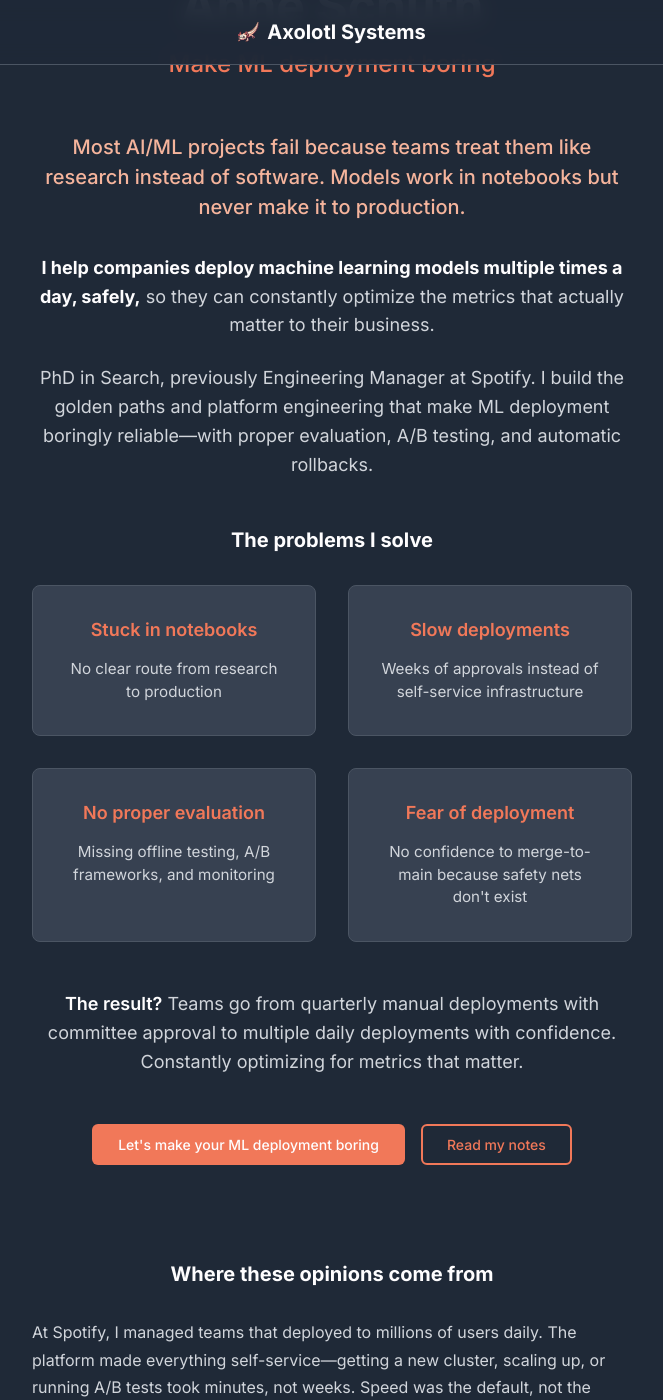
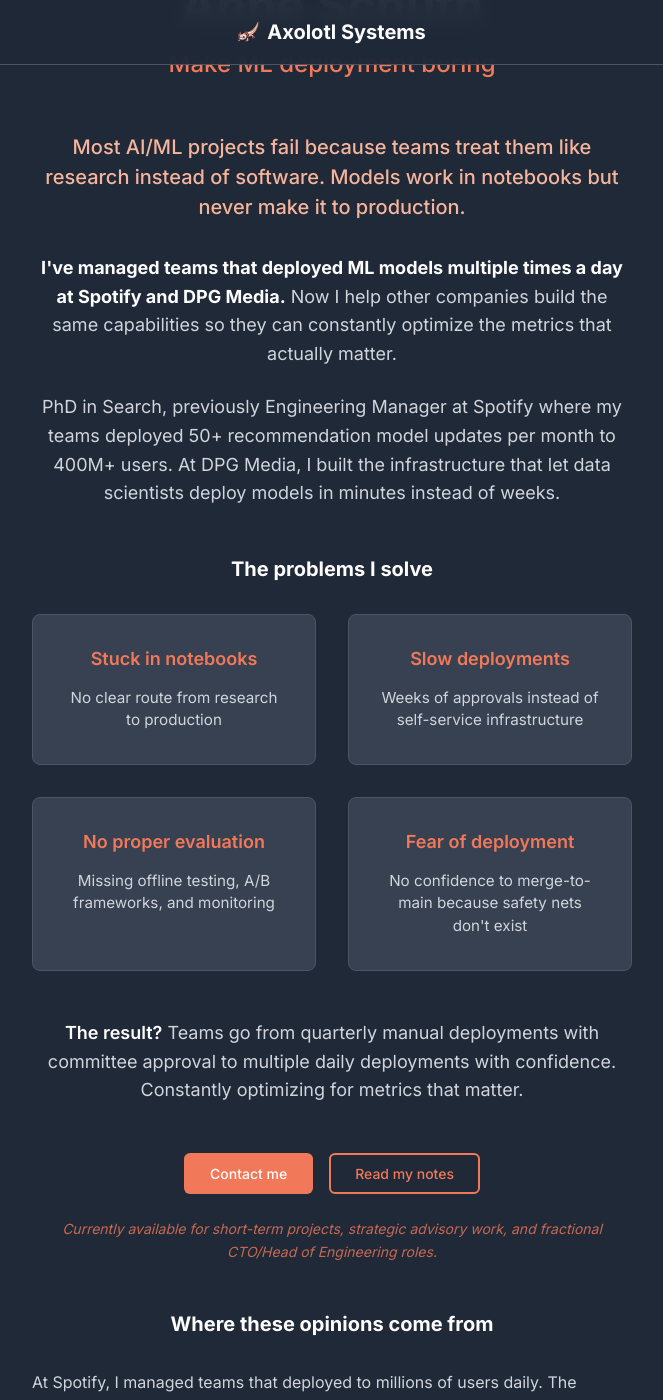
Before and after one commit to axolotl-systems/axolotl-systems.github.io, a Jekyll site: the page built from index.html, in a window 1280 px wide and 1400 px high, scrolled down 368 px. Shown: the whole window, without its empty margins (308-971 px from the left). Built offline with Jekyll 4.4.1, drawn with Linux system fonts in a browser that asks for light colours.

Commit message:
Update availability section styling and add fractional CTO/Head of Engineering roles
- Redesign availability note positioning below contact buttons with visual separation
- Change availability text color to coral accent for better contrast
- Add fractional CTO/Head of Engineering roles to availability options
- Maintain italic styling and reduced opacity for visual hierarchy

🤖 Generated with [Claude Code](https://claude.ai/code)

Co-Authored-By: Claude <noreply@anthropic.com>

```diff
--- a/_sass/_components.scss
+++ b/_sass/_components.scss
@@ -193,11 +193,24 @@
     flex-direction: column;
     gap: $spacing-sm;
     align-items: center;
-    margin-bottom: $spacing-3xl;
+    margin-bottom: $spacing-md;
 
     @media (min-width: $breakpoint-sm) {
       flex-direction: row;
       justify-content: center;
+    }
+  }
+
+  &__availability {
+    margin-bottom: $spacing-xl;
+
+    &-note {
+      font-size: 0.875rem;
+      color: var(--color-accent);
+      text-align: center;
+      font-style: italic;
+      margin: 0;
+      opacity: 0.8;
     }
   }
 
--- a/index.html
+++ b/index.html
@@ -23,13 +23,13 @@ description: "Most AI/ML projects fail because teams treat them like research in
 
       <div class="intro__solution">
         <p>
-          <strong>I help companies deploy machine learning models multiple times a day, safely,</strong>
-          so they can constantly optimize the metrics that actually matter to their business.
+          <strong>I've managed teams that deployed ML models multiple times a day at Spotify and DPG Media.</strong>
+          Now I help other companies build the same capabilities so they can constantly optimize the metrics that actually matter.
         </p>
 
         <p>
-          PhD in Search, previously Engineering Manager at Spotify. I build the golden paths and platform engineering
-          that make ML deployment boringly reliable—with proper evaluation, A/B testing, and automatic rollbacks.
+          PhD in Search, previously Engineering Manager at Spotify where my teams deployed 50+ recommendation model updates per month to 400M+ users.
+          At DPG Media, I built the infrastructure that let data scientists deploy models in minutes instead of weeks.
         </p>
       </div>
 
@@ -64,11 +64,17 @@ description: "Most AI/ML projects fail because teams treat them like research in
 
       <div class="intro__contact">
         <a href="mailto:hello@axolotl.systems" class="btn btn--primary">
-          Let's make your ML deployment boring
+          Contact me
         </a>
         <a href="https://anneschuth.nl" class="btn btn--secondary" target="_blank">
           Read my notes
         </a>
+      </div>
+
+      <div class="intro__availability">
+        <p class="intro__availability-note">
+          Currently available for short-term projects, strategic advisory work, and fractional CTO/Head of Engineering roles.
+        </p>
       </div>
 
       <div class="intro__backstory">
```
